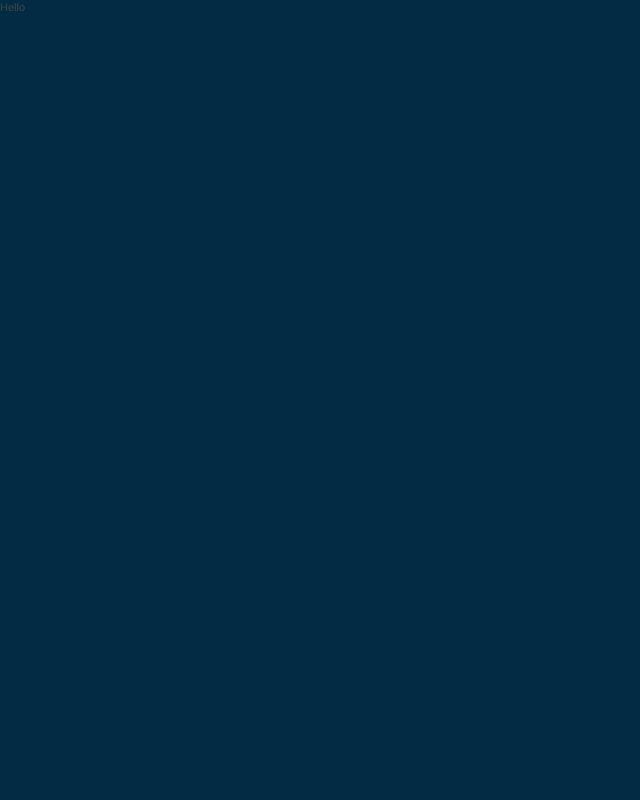
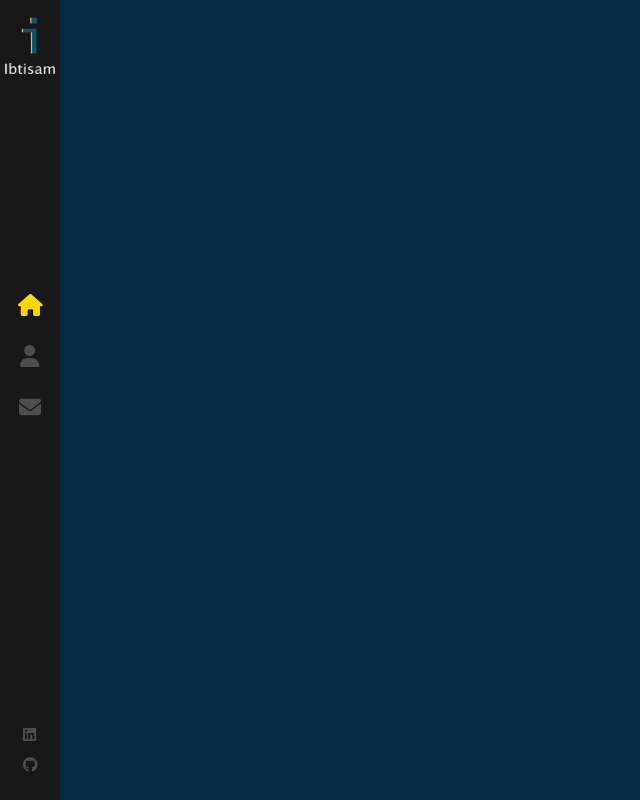
Before and after one commit to iuhmirza/react-portfolio-page, a React (Create React App) app: page / in a window 1280 px wide. Shown: the whole page, without its empty margins (0-640 px from the left). Built offline with nearby package versions, Linux system fonts and the light colour scheme.

Commit message:
Add sidebar component

```diff
--- a/src/components/Layout/index.js
+++ b/src/components/Layout/index.js
@@ -1,7 +1,12 @@
+import Sidebar from '../Sidebar'
 import './index.scss'
 
 const Layout = () => {
-  return <>Hello</>
+  return (
+    <>
+      <Sidebar />
+    </>
+  )
 }
 
 export default Layout
--- a/src/components/Sidebar/index.js
+++ b/src/components/Sidebar/index.js
@@ -1,7 +1,55 @@
+import { Link, NavLink } from 'react-router-dom'
 import './index.scss'
+import LogoS from '../../assets/images/logo-i.png'
+import LogoSubtitle from '../../assets/images/logo_sub.png'
+import { FontAwesomeIcon } from '@fortawesome/react-fontawesome'
+import { faHome, faUser, faEnvelope } from '@fortawesome/free-solid-svg-icons'
+import { faGithub, faLinkedin } from '@fortawesome/free-brands-svg-icons'
 
 const Sidebar = () => {
-  return (<>Hello from sidebar</>)
+  return (
+    <div className="nav-bar">
+      <Link className="logo" to="/">
+        <img src={LogoS} alt="logo" />
+        <img className="sub-logo" src={LogoSubtitle} alt="ibtisam" />
+      </Link>
+      <nav>
+        <NavLink exact="true" activeclassname="active" to="/">
+          <FontAwesomeIcon icon={faHome} color="#4d4d4e" />
+        </NavLink>
+
+        <NavLink
+          exact="true"
+          activeclassname="active"
+          className="about-link"
+          to="/about"
+        >
+          <FontAwesomeIcon icon={faUser} color="#4d4d4e" />
+        </NavLink>
+
+        <NavLink
+          exact="true"
+          activeclassname="active"
+          className="contact-link"
+          to="/contact"
+        >
+          <FontAwesomeIcon icon={faEnvelope} color="#4d4d4e" />
+        </NavLink>
+      </nav>
+      <ul>
+        <li>
+          <a target='_blank' rel='noreferrer' href='https://www.linkedin.com/in/iuhmirza/'>
+            <FontAwesomeIcon icon={faLinkedin} color='#4d4d4e' />
+          </a>
+        </li>
+        <li>
+          <a target='_blank' rel='noreferrer' href='https://www.github.com/iuhmirza/'>
+            <FontAwesomeIcon icon={faGithub} color='#4d4d4e' />
+          </a>
+        </li>
+      </ul>
+    </div>
+  )
 }
 
 export default Sidebar
--- a/src/components/Sidebar/index.scss
+++ b/src/components/Sidebar/index.scss
@@ -0,0 +1,122 @@
+.nav-bar {
+  background: #181818;
+  width: 60px;
+  height: 100%;
+  position: absolute;
+  top: 0;
+  z-index: 3;
+  min-height: 500px;
+
+  .logo {
+    display: block;
+    padding: 8px 0;
+
+    img {
+      display: block;
+      margin: 8px auto;
+      width: 24px;
+      height: auto;
+
+      &.sub-logo {
+        width: 50px
+      }
+    }
+  }
+
+  nav {
+    display: block;
+    text-align: center;
+    position: absolute;
+    height: 210px;
+    top: 50%;
+    margin-top: -120px;
+    width: 100%;
+
+    a {
+      font-size: 22px;
+      color: #4d4d4e;
+      display: block;
+      line-height: 51px;
+      height: 51px;
+      position: relative;
+      text-decoration: none;
+
+      i {
+        transition: all 0.3s ease-out;
+      }
+
+      &:hover {
+        color: #ffd700;
+
+        svg {
+          opacity: 0;
+        }
+
+        &:after {
+          opacity: 1;
+        }
+      }
+
+      &:after {
+        content: '';
+        font-size: 9px;
+        letter-spacing: 2px;
+        position: absolute;
+        bottom: 0;
+        display: block;
+        width : 100%;
+        text-align: center;
+        opacity: 0%;
+        transition: all 0.3s ease-out;
+      }
+
+      &:first-child {
+        &::after {
+          content: 'HOME'
+        }
+      }
+    }
+
+    a.about-link {
+      &:after {
+        content: 'ABOUT';
+      }
+    }
+
+    a.contact-link {
+      &:after {
+        content: 'CONTACT';
+      }
+    }
+
+    a.active {
+      svg {
+        color: #ffd700;
+      }
+    }
+  }
+
+  ul {
+    position: absolute;
+    bottom: 20px;
+    width: 100%;
+    display: block;
+    padding: 0;
+    list-style: none;
+    text-align: center;
+    margin: 0;
+
+    li {
+      a {
+        padding: 7px 0;
+        display: block;
+        font-size: 15px;
+        line-height: 16px;
+
+        &:hover svg {
+          color:#ffd700
+        }
+      }
+    }
+  }
+}
```
